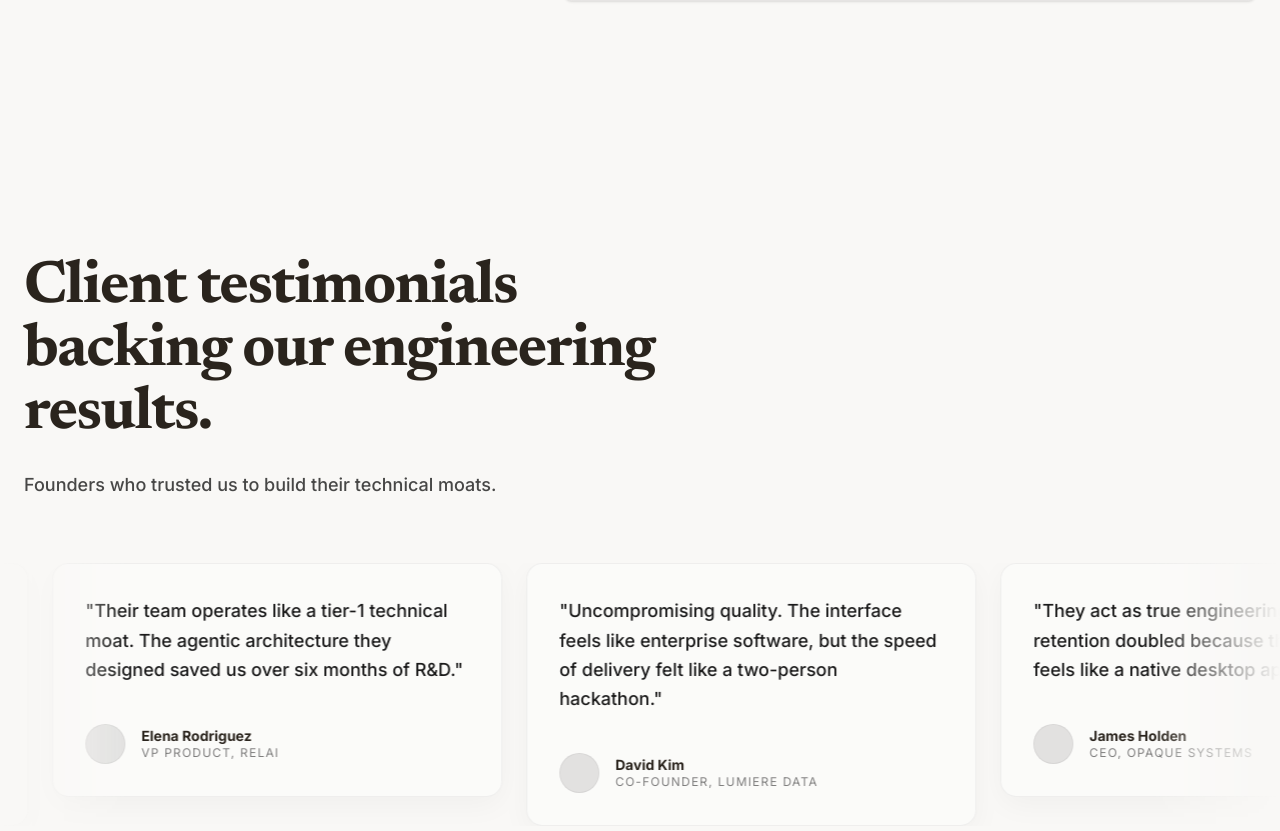
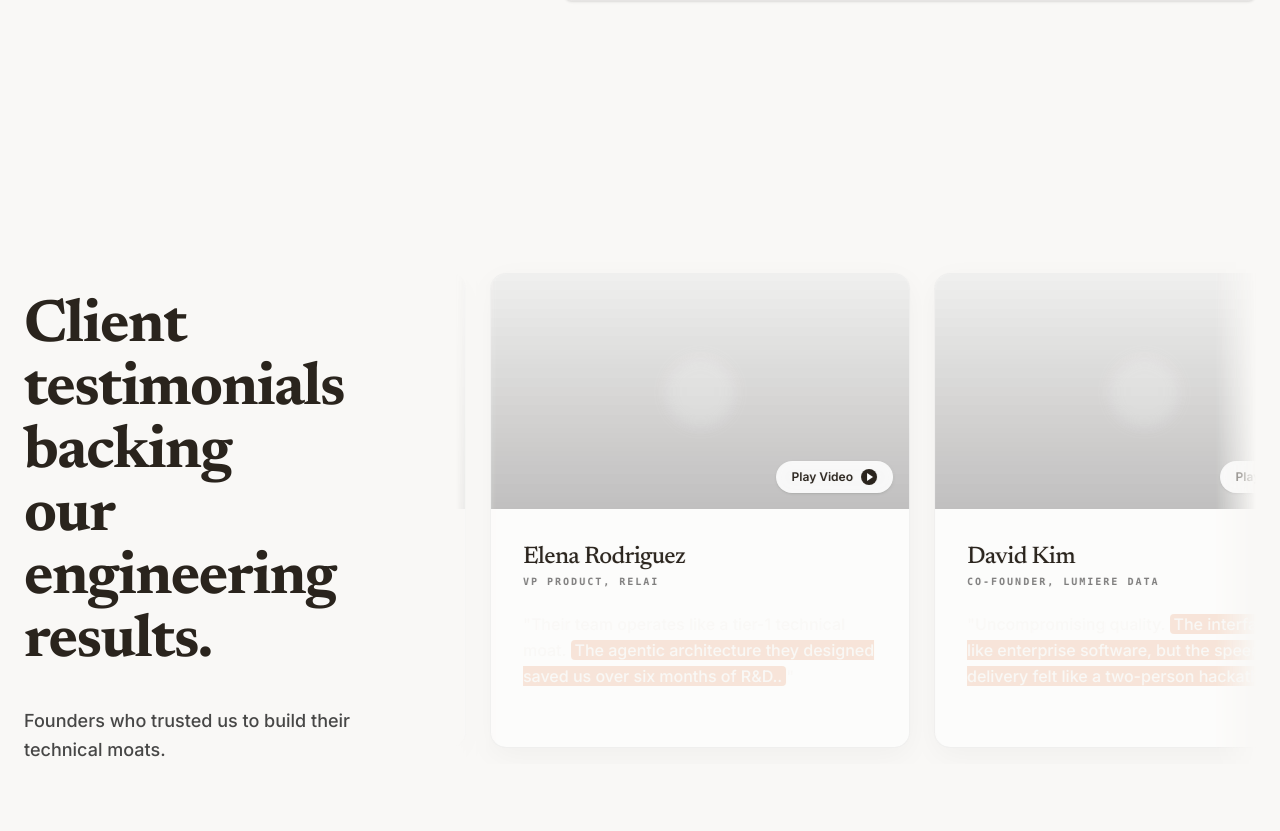
Before and after one commit to samradh15/1000xdev-sample, a Next.js app: page / in a window 1280 px wide. Shown: the part 3448-4279 px from the top of the page. Built offline with nearby package versions, Linux system fonts and the light colour scheme.

Commit message:
style(layout): re-architected testimonials back into a side-by-side sticky column layout featuring absolute horizontal marquee loops

```diff
--- a/components/Testimonials.tsx
+++ b/components/Testimonials.tsx
@@ -38,49 +38,72 @@ const TESTIMONIALS = [
 
 export default function Testimonials() {
     return (
-        <section className="w-full py-32 overflow-hidden relative z-10 flex flex-col gap-16">
-            <div className="max-w-7xl mx-auto w-full px-6 flex flex-col gap-6">
-                {/* Header */}
-                <h2 className="text-5xl lg:text-6xl font-serif text-[#2A241D] font-bold tracking-tight leading-[1.05] max-w-2xl">
-                    Client testimonials backing our engineering results.
+        <section className="w-full py-32 px-6 relative z-10 overflow-hidden">
+            <div className="max-w-7xl mx-auto grid grid-cols-1 lg:grid-cols-12 gap-16 items-start relative">
+
+                {/* Left Column: Sticky Header */}
+                <div className="lg:col-span-4 lg:sticky lg:top-36 self-start flex flex-col gap-8">
+                    <h2 className="text-5xl lg:text-6xl font-serif text-[#2A241D] font-bold tracking-tight leading-[1.05]">
+                        Client <br className="hidden lg:block" />
+                        testimonials <br className="hidden lg:block" />
+                        backing <br className="hidden lg:block" />
+                        our engineering <br className="hidden lg:block" />
+                        results.
                     </h2>
-                <p className="font-sans text-lg text-[#1A1A1A]/80 font-medium leading-relaxed max-w-2xl">
+                    <p className="font-sans text-lg text-[#1A1A1A]/80 font-medium leading-relaxed">
                         Founders who trusted us to build their technical moats.
                     </p>
                 </div>
 
-            {/* Infinite Horizontal Marquee */}
+                {/* Right Column: Horizontal Marquee Container */}
                 <div
-                className="w-full relative flex items-center"
-                style={{ maskImage: 'linear-gradient(to right, transparent, black 10%, black 90%, transparent)', WebkitMaskImage: 'linear-gradient(to right, transparent, black 10%, black 90%, transparent)' }}
+                    className="lg:col-span-8 relative w-full overflow-hidden"
+                    style={{ maskImage: 'linear-gradient(to right, transparent, black 5%, black 95%, transparent)', WebkitMaskImage: 'linear-gradient(to right, transparent, black 5%, black 95%, transparent)' }}
                 >
-                <div className="flex flex-row gap-6 animate-marquee hover:[animation-play-state:paused] w-max px-6">
+                    {/* The Scrolling Track */}
+                    <div className="flex flex-row gap-6 animate-marquee hover:[animation-play-state:paused] w-max items-stretch py-4">
 
                         {/* We render the array twice to create the seamless CSS loop. */}
                         {[...TESTIMONIALS, ...TESTIMONIALS].map((testimonial, idx) => (
                             <div
                                 key={idx}
-                            className="w-[350px] md:w-[450px] shrink-0 bg-white/40 backdrop-blur-sm border border-black/5 rounded-2xl p-8 shadow-[0_8px_30px_rgba(0,0,0,0.04)] flex flex-col justify-between gap-6 group hover:bg-white/60 transition-colors h-full"
+                                className="w-[320px] md:w-[420px] shrink-0 bg-white/50 backdrop-blur-sm border border-black/5 rounded-2xl shadow-[0_8px_30px_rgba(0,0,0,0.04)] flex flex-col justify-start group hover:bg-white/80 transition-colors overflow-hidden"
                             >
-                            <p className="text-lg text-[#1A1A1A] font-sans font-medium leading-relaxed">
-                                "{testimonial.quote}"
+                                {/* Video/Image Placeholder Header (as seen in reference) */}
+                                <div className="w-full aspect-video bg-black/5 relative overflow-hidden flex items-center justify-center">
+                                    <div className="absolute inset-0 bg-gradient-to-t from-black/20 to-transparent mix-blend-multiply" />
+                                    {/* Play Button Mockup */}
+                                    <div className="absolute bottom-4 right-4 bg-white/90 backdrop-blur-sm rounded-full py-2 px-4 flex items-center gap-2 shadow-sm font-sans text-xs font-semibold text-[#2A241D]">
+                                        Play Video
+                                        <div className="w-4 h-4 bg-[#2A241D] rounded-full flex items-center justify-center">
+                                            <div className="w-0 h-0 border-t-[4px] border-t-transparent border-l-[6px] border-l-white border-b-[4px] border-b-transparent ml-0.5" />
+                                        </div>
+                                    </div>
+                                    {/* Placeholder Avatar/Face representation */}
+                                    <div className="w-16 h-16 rounded-full bg-white/20 border-2 border-white/40 blur-sm absolute" />
+                                </div>
+
+                                {/* Content Body */}
+                                <div className="p-8 flex flex-col gap-6 flex-1">
+                                    <div>
+                                        <h3 className="font-serif text-2xl text-[#2A241D] font-medium mb-1 tracking-tight">
+                                            {testimonial.author}
+                                        </h3>
+                                        <p className="font-mono text-[10px] text-black/50 tracking-[0.2em] uppercase leading-none font-bold">
+                                            {testimonial.role}
                                         </p>
+                                    </div>
 
-                            <div className="flex flex-row items-center gap-4 mt-auto pt-4">
-                                <div className="w-10 h-10 rounded-full bg-black/10 border border-black/5 shrink-0 overflow-hidden relative group-hover:border-[#E08552] transition-colors" />
-                                <div className="flex flex-col flex-1 shrink-0 overflow-hidden">
-                                    <span className="font-sans font-bold text-sm text-[#2A241D] leading-none mb-1">
-                                        {testimonial.author}
-                                    </span>
-                                    <span className="font-sans text-xs text-black/50 tracking-widest uppercase truncate leading-none">
-                                        {testimonial.role}
-                                    </span>
-                                </div>
+                                    <p className="text-base text-[#1A1A1A]/80 font-sans font-medium leading-relaxed">
+                                        "{testimonial.quote.split('. ')[0]}. <span className="bg-[#E08552]/20 px-1 rounded-sm">{testimonial.quote.split('. ')[1]}.</span>"
+                                    </p>
                                 </div>
                             </div>
                         ))}
                     </div>
                 </div>
+
+            </div>
         </section>
     );
 }
```
Lines whose indentation alone changed are shown as unchanged.
